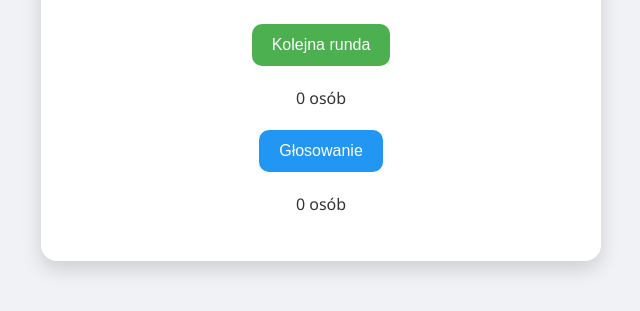
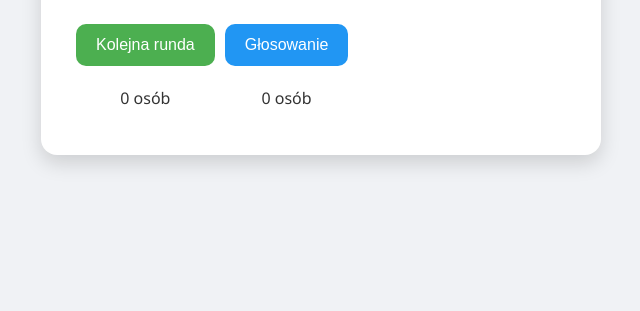
Before and after one commit to lachcim112/impo, a website: page public/roundend.html in a window 1280 px wide. Shown: the part 137-448 px from the top of the page, without its empty margins (319-959 px from the left). Drawn offline with nearby package versions, Linux system fonts and the light colour scheme; no server answers.

Commit message:
update changes

```diff
--- a/public/roundend.html
+++ b/public/roundend.html
@@ -10,7 +10,7 @@
 <main>
   <h1>Koniec rundy</h1>
 
-  <div style="text-align:center;" display="flex">
+  <div style="text-align:center; display: flex;" >
     <div>
       <button id="roundBtn">Kolejna runda</button>
       <p id="roundCount">0 osób</p>
```
